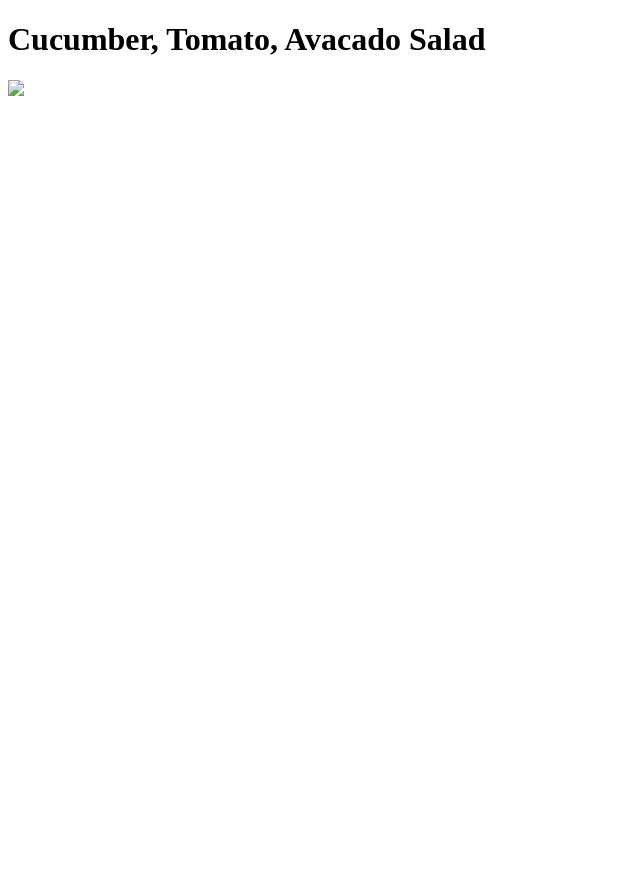
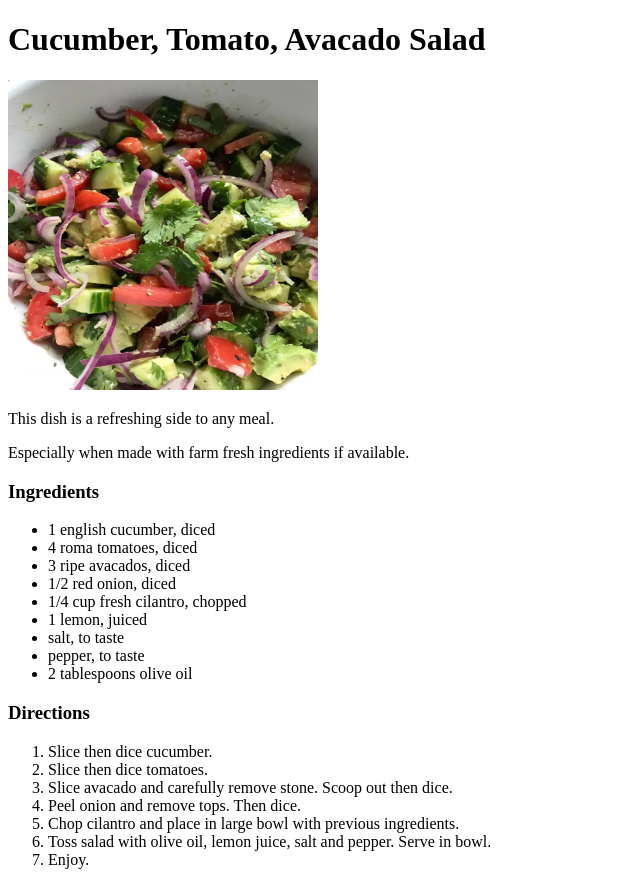
Before and after one commit to Loser98x/odin-recipes, a plain HTML site: page Recipes/cucumber-salad.html in a window 1280 px wide. Shown: the whole page, without its empty margins (0-640 px from the left). Before the commit the page ends 800 px from the top, so only its background shows below. Drawn offline with Linux system fonts and the light colour scheme.

Commit message:
finished

```diff
--- a/Recipes/cucumber-salad.html
+++ b/Recipes/cucumber-salad.html
@@ -6,6 +6,30 @@
   </head>
   <body>
     <h1>Cucumber, Tomato, Avacado Salad</h1>
-    <img src="./images/cucumber.webp">
+    <img src="../images/cucumber.webp" alt="Photo of Salad" height="310" width="310">
+    <p>This dish is a refreshing side to any meal.</p>
+    <p>Especially when made with farm fresh ingredients if available.</p>
+    <h3>Ingredients</h3>
+    <ul>
+      <li>1 english cucumber, diced</li>
+      <li>4 roma tomatoes, diced</li>
+      <li>3 ripe avacados, diced</li>
+      <li>1/2 red onion, diced</li>
+      <li>1/4 cup fresh cilantro, chopped</li>
+      <li>1 lemon, juiced</li>
+      <li>salt, to taste</li>
+      <li>pepper, to taste</li>
+      <li>2 tablespoons olive oil</li>
+    </ul>
+    <h3>Directions</h3>
+    <ol>
+      <li>Slice then dice cucumber.</li>
+      <li>Slice then dice tomatoes.</li>
+      <li>Slice avacado and carefully remove stone. Scoop out then dice.</li>
+      <li>Peel onion and remove tops. Then dice.</li>
+      <li>Chop cilantro and place in large bowl with previous ingredients.</li>
+      <li>Toss salad with olive oil, lemon juice, salt and pepper. Serve in bowl.</li>
+      <li>Enjoy.</li>
+    </ol>
   </body>
 </html>
```
